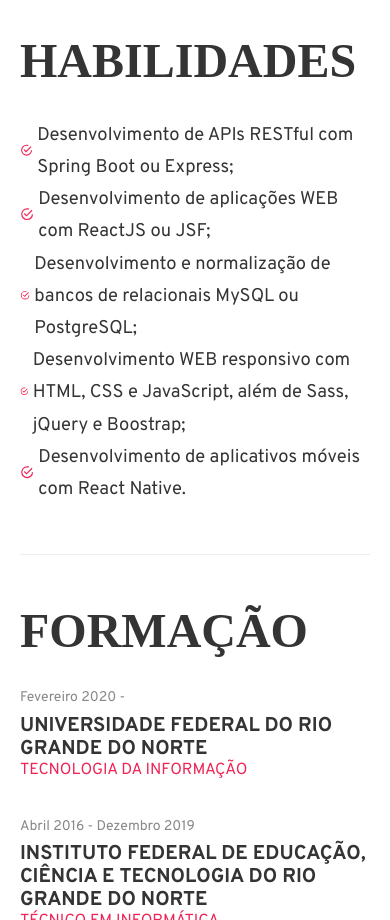
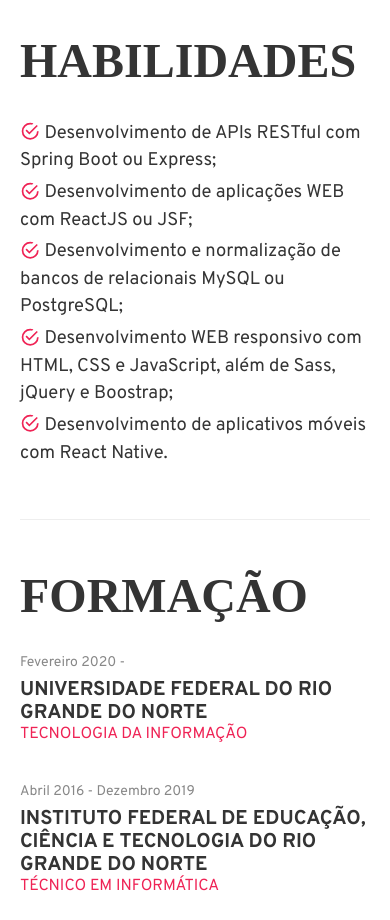
Before and after one commit to lucasnr/lucasnr.github.io, a plain HTML site: page index.html in a window 390 px wide. Shown: the part 820-1740 px from the top of the page. Drawn offline with Linux system fonts and the light colour scheme; a web font is replaced by a local one.

Commit message:
Fix skill list responsive

```diff
--- a/assets/sass/skills.scss
+++ b/assets/sass/skills.scss
@@ -6,15 +6,16 @@
 
     .skills__list__item {
       align-items: center;
-      display: flex;
-      line-height: 1.75;
+      line-height: 1.5;
+      margin-bottom: 0.25rem;
 
       > svg {
         $size: 1.275rem;
         color: $primary-color;
+        float: left;
         height: $size;
-        margin-bottom: 0.25rem;
         margin-right: 0.25rem;
+        margin-top: 0.1rem;
         width: $size;
       }
     }
```
Also changed, not shown: assets/css/styles.css.
